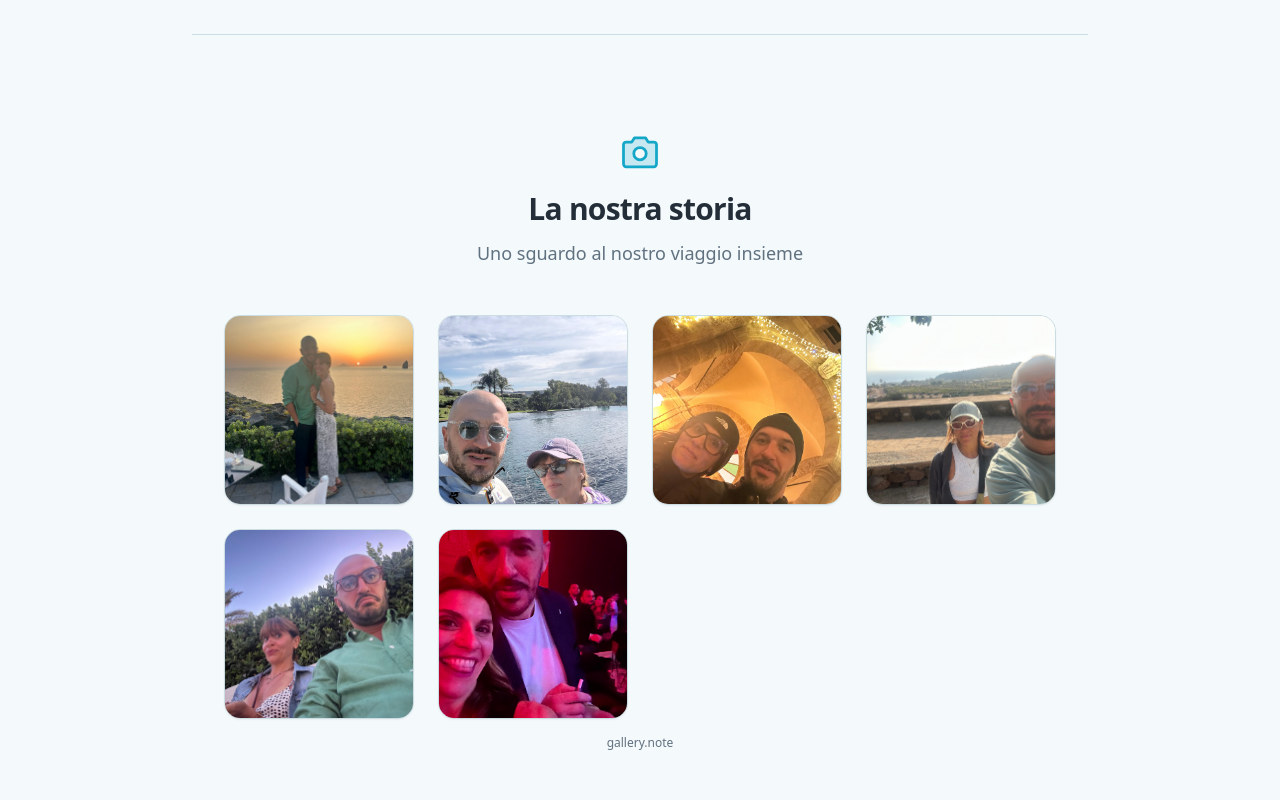
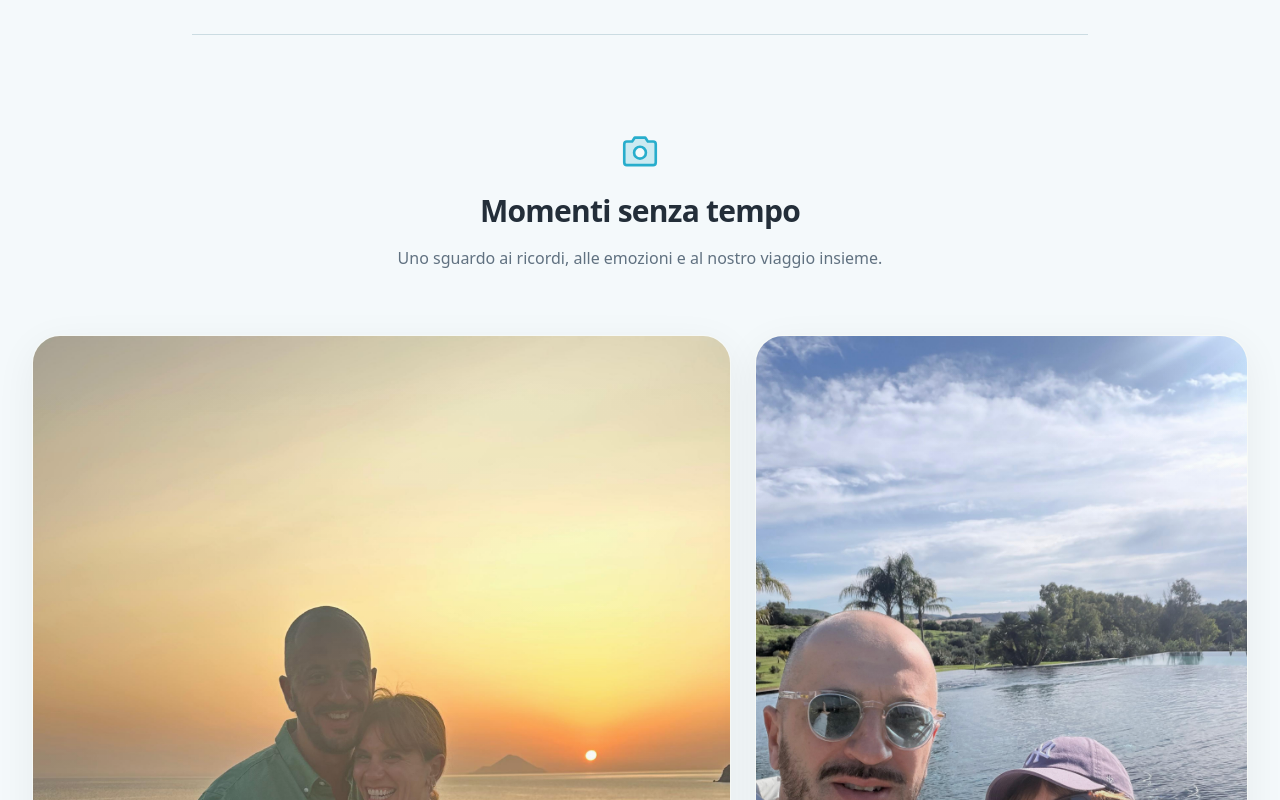
Before and after one commit to cdm227/weddingapp, a React (Vite) app: page / in a window 1280 px wide. Shown: the part 4620-5420 px from the top of the page. Built offline with nearby package versions, Linux system fonts and the light colour scheme.

Commit message:
fixed gallery style - MINIMAL LUXURY

```diff
--- a/src/App.tsx
+++ b/src/App.tsx
@@ -555,52 +555,104 @@ export default function App() {
 
       <Separator className="max-w-4xl mx-auto" />
 
-      {/* GALLERY */}
-      <section className="section container-pad max-w-4xl mx-auto">
-        <motion.div variants={staggerContainer} initial="initial" whileInView="whileInView">
-          <motion.div {...fadeInUp} className="text-center mb-10 sm:mb-12">
-            <Camera className="mx-auto mb-4 text-primary" size={44} weight="duotone" />
-            <h2 className="h2">{t('gallery.title')}</h2>
-            <p className="mt-3 lead">{t('gallery.subtitle')}</p>
+{/* PREMIUM GALLERY - MINIMAL LUXURY */}
+<section className="section container-pad max-w-7xl mx-auto py-24">
+  <motion.div
+    variants={staggerContainer}
+    initial="initial"
+    whileInView="whileInView"
+    viewport={{ once: true }}
+  >
+    {/* Header */}
+    <motion.div {...fadeInUp} className="text-center mb-16">
+      <Camera
+        className="mx-auto mb-5 text-primary/90"
+        size={42}
+        weight="duotone"
+      />
+
+      <h2 className="h2 tracking-tight">
+        {t("gallery.title")}
+      </h2>
+
+      <p className="mt-4 max-w-2xl mx-auto text-muted-foreground leading-relaxed">
+        {t("gallery.subtitle")}
+      </p>
     </motion.div>
 
-          <motion.div {...fadeInUp}>
-            <div className="grid grid-cols-2 md:grid-cols-4 gap-4">
-              {gallery.map((img, index) => (
+    {/* Layout */}
+    <motion.div
+      {...fadeInUp}
+      className="grid grid-cols-1 md:grid-cols-12 gap-5"
+    >
+      {gallery.map((img, index) => {
+        const layout =
+          index === 0
+            ? "md:col-span-7 md:row-span-2"
+            : index === 1 || index === 2
+            ? "md:col-span-5"
+            : "md:col-span-4";
+        return (
           <Dialog
             key={img.src}
             open={selectedImage === index}
-                  onOpenChange={(open) => setSelectedImage(open ? index : null)}
+            onOpenChange={(open) =>
+              setSelectedImage(open ? index : null)
+            }
           >
             <DialogTrigger asChild>
               <motion.button
-                      type="button"
-                      whileHover={{ scale: 1.03 }}
-                      whileTap={{ scale: 0.98 }}
-                      className="group relative aspect-square overflow-hidden rounded-2xl border border-border bg-secondary/10 shadow-sm hover:shadow-md transition"
-                      aria-label={`Open \${img.alt}`}
+                whileHover={{ y: -6 }}
+                whileTap={{ scale: 0.99 }}
+                className={`group relative overflow-hidden rounded-[28px] bg-secondary/10 border border-white/10 shadow-[0_10px_40px_rgba(0,0,0,0.06)] hover:shadow-[0_18px_60px_rgba(0,0,0,0.10)] transition-all duration-700 ${layout}`}
               >
                 <img
                   src={img.src}
                   alt={img.alt}
-                        className="h-full w-full object-cover"
                   loading="lazy"
+                  className="h-full w-full object-cover min-h-[260px] md:min-h-[320px] group-hover:scale-[1.04] transition duration-700 ease-out"
                 />
-                      <div className="pointer-events-none absolute inset-0 ring-1 ring-inset ring-white/20 opacity-0 group-hover:opacity-100 transition-opacity" />
+
+                {/* soft overlay */}
+                <div className="absolute inset-0 bg-gradient-to-t from-black/25 via-black/5 to-transparent opacity-70 group-hover:opacity-90 transition duration-700" />
+
+                {/* Label */}
+                <div className="absolute bottom-0 left-0 right-0 p-6 flex items-end justify-between">
+                  <div className="translate-y-4 opacity-0 group-hover:translate-y-0 group-hover:opacity-100 transition duration-500">
+                    <p className="text-white text-sm tracking-[0.22em] uppercase">
+                      View Image
+                    </p>
+                  </div>
+
+                  <div className="h-10 w-10 rounded-full border border-white/30 backdrop-blur-md flex items-center justify-center text-white opacity-0 group-hover:opacity-100 transition duration-500">
+                    +
+                  </div>
+                </div>
               </motion.button>
             </DialogTrigger>
 
-                  <DialogContent className="max-w-4xl p-0 overflow-hidden">
-                    <img src={img.src} alt={img.alt} className="w-full h-auto" />
+            {/* Lightbox */}
+            <DialogContent className="max-w-6xl p-0 bg-transparent border-none shadow-none">
+              <div className="overflow-hidden rounded-3xl">
+                <img
+                  src={img.src}
+                  alt={img.alt}
+                  className="w-full h-auto"
+                />
+              </div>
             </DialogContent>
           </Dialog>
-              ))}
-            </div>
+        );
+      })}
+    </motion.div>
 
-            <p className="mt-4 text-center text-xs text-muted-foreground">
-              {t('gallery.note')}
-            </p>
-          </motion.div>
+    {/* Footer note */}
+    <motion.p
+      {...fadeInUp}
+      className="mt-10 text-center text-sm text-muted-foreground tracking-wide"
+    >
+
+    </motion.p>
   </motion.div>
 </section>
 
--- a/src/i18n/locales/it.json
+++ b/src/i18n/locales/it.json
@@ -71,8 +71,8 @@
     "error_connection": "Impossibile inviare RSVP. Controlla la tua connessione."
   },
   "gallery": {
-    "title": "La nostra storia",
-    "subtitle": "Uno sguardo al nostro viaggio insieme"
+    "title": "Momenti senza tempo",
+    "subtitle": "Uno sguardo ai ricordi, alle emozioni e al nostro viaggio insieme."
 
   },
   "footer": {
```
Lines whose indentation alone changed are shown as unchanged.
